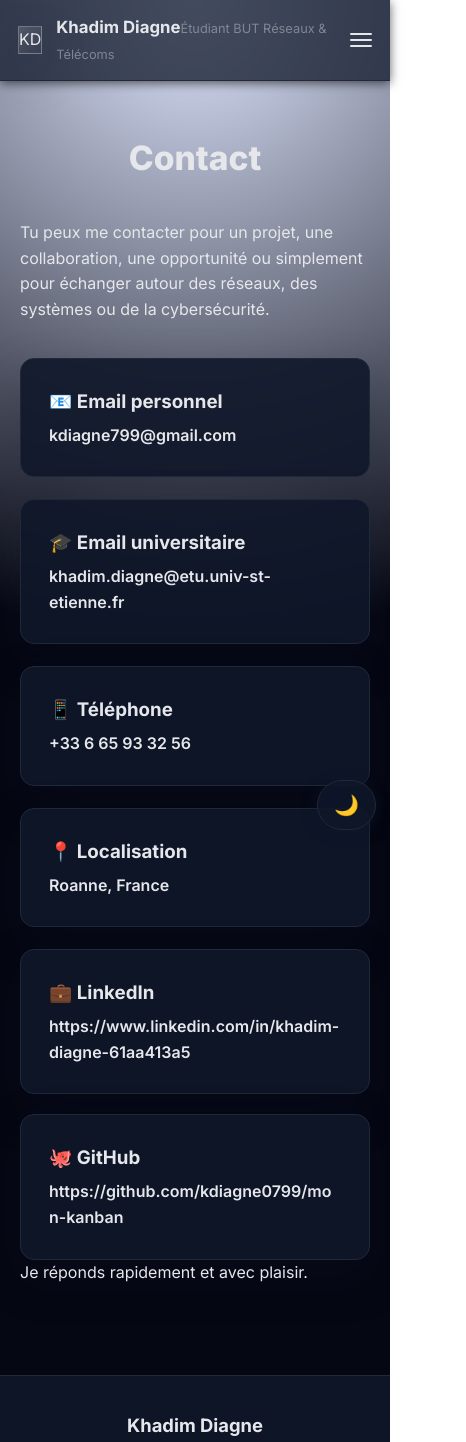
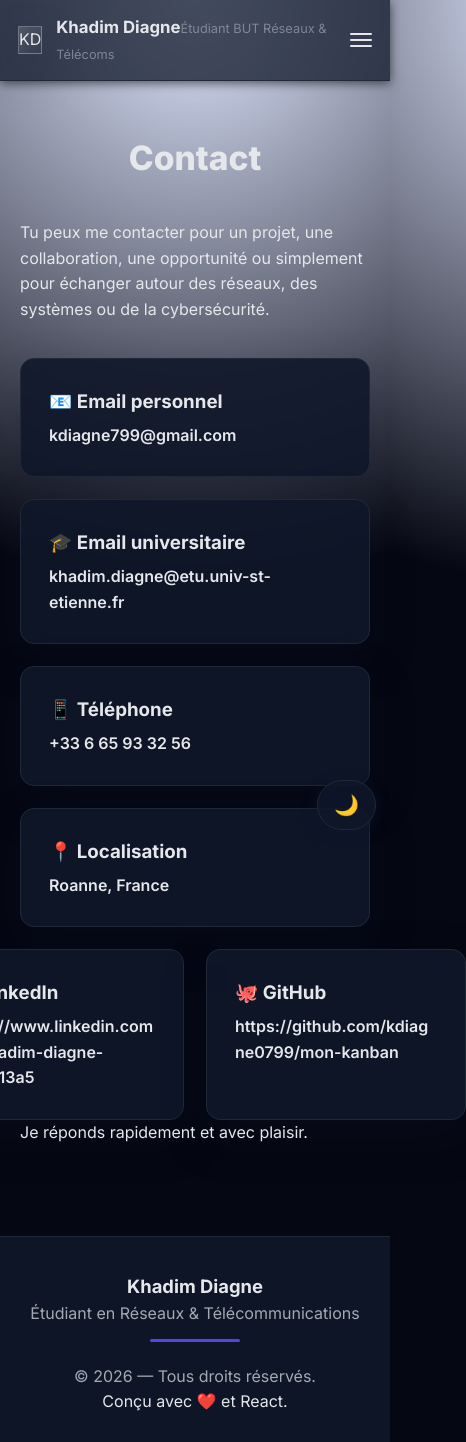
Before and after one commit to kdiagne0799/mon-kanban, a React (Vite) app: page /contact in a window 390 px wide. Shown: the top 1442 px of the page, 466 px wide, since content can reach past the window. Built offline with nearby package versions, Linux system fonts and the light colour scheme.

Commit message:
Refactor contact-links styles in App.css
Adjusted contact-links styles for layout consistency.

```diff
--- a/src/App.css
+++ b/src/App.css
@@ -605,20 +605,20 @@ body {
   }
   .contact-links {
   display: flex;
-  gap: 20px;
-  justify-content: center;
-  flex-wrap: wrap;
-
-    .contact-links {
-  display: flex;
   gap: 22px;
   justify-content: center;
   align-items: stretch;
-  flex-wrap: wrap;
-  margin-top: 20px;
+  flex-wrap: nowrap; /* IMPORTANT : reste sur une seule ligne */
 }
+
+.contact-card {
+  flex: 1; /* les deux cartes prennent la même largeur */
+  min-width: 260px; /* évite qu'elles deviennent trop petites */
+}
+
 .contact-value {
-  overflow-wrap: anywhere;
+  overflow-wrap: anywhere; /* empêche le lien de sortir de la carte */
+  word-break: break-word;
 }
 
 
```
